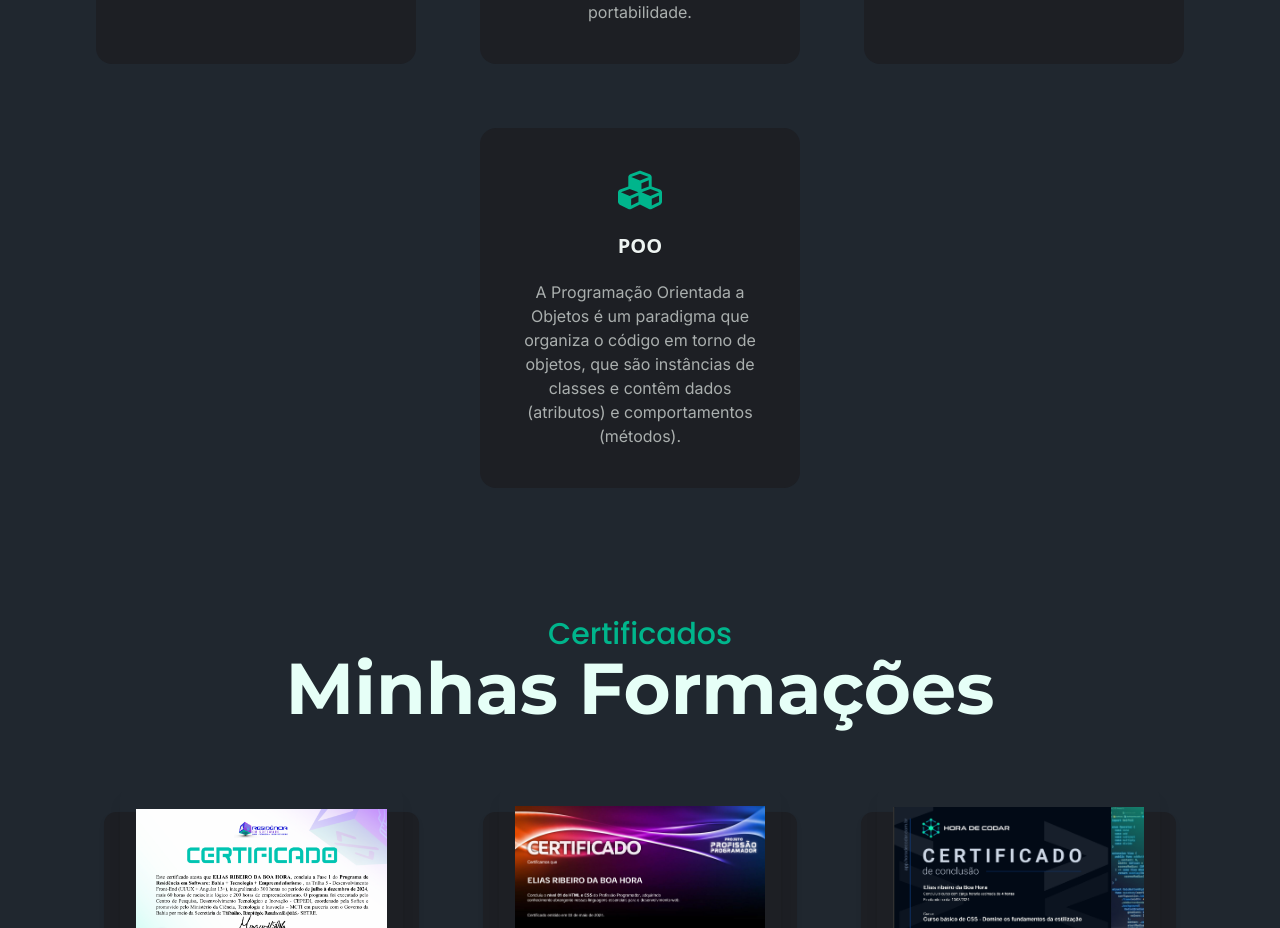
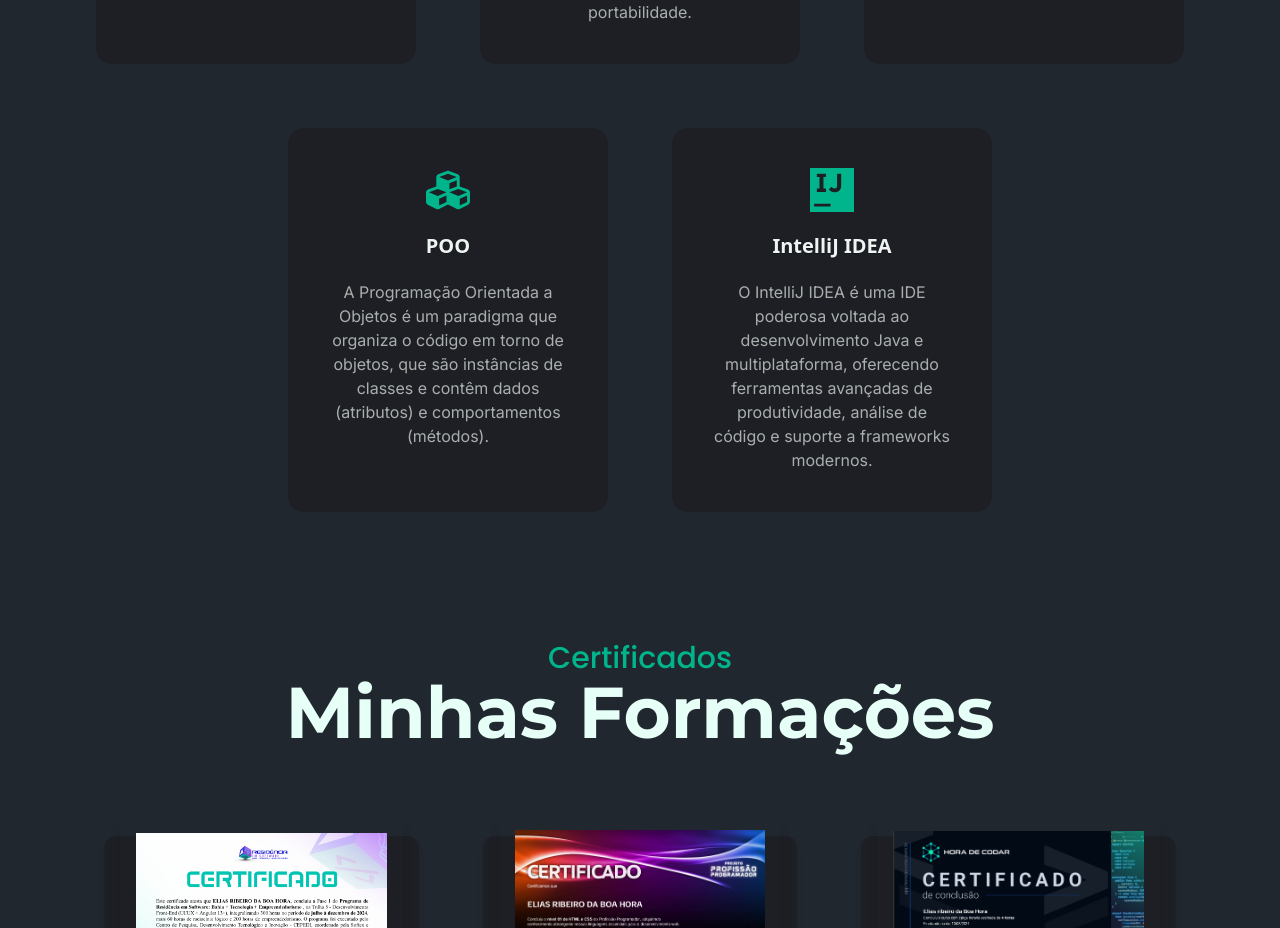
Before and after one commit to Elias700/portfolio, a React (Vite) app: page / in a window 1280 px wide. Shown: the part 5021-5949 px from the top of the page. Built offline with nearby package versions, Linux system fonts and the light colour scheme.

Commit message:
docs/ui: updates portfolio with badge, icon, and description of IntelliJ IDEA

```diff
--- a/src/i18n/translations.ts
+++ b/src/i18n/translations.ts
@@ -35,6 +35,8 @@ export type TranslationDict = {
   'projects.item.rotadomar.desc': string;
   'projects.item.moneytrack.name': string;
   'projects.item.moneytrack.desc': string;
+  'projects.item.intellij.name': string;
+  'projects.item.intellij.desc': string;
   // --- FIM CHAVES NOVAS ---
   'projects.item.bmi.name': string;
   'projects.item.bmi.desc': string;
@@ -103,6 +105,9 @@ export const translations: Record<Lang, TranslationDict> = {
     'projects.item.rotadomar.desc': 'Projeto de guia digital completo sobre as praias de Salvador, fornecendo informações ricas (belezas,       história, curiosidades) e dados práticos (clima e maré) para planejar a visita perfeita.',
     'projects.item.moneytrack.name': 'Money Track',
     'projects.item.moneytrack.desc': 'Aplicativo de acompanhamento financeiro em desenvolvimento, focado em capacitar os usuários a gerenciar seu dinheiro com clareza e controle. A plataforma centraliza despesas, categorias, histórico e insights, oferecendo uma experiência intuitiva e organizada para monitorar as finanças e melhorar o orçamento.',
+    'projects.item.intellij.name': 'IntelliJ IDEA',
+    'projects.item.intellij.desc': 'O IntelliJ IDEA é uma IDE poderosa voltada ao desenvolvimento Java e multiplataforma, oferecendo ferramentas avançadas de produtividade, análise de código e suporte a frameworks modernos.',
+
     // --- FIM VALORES NOVOS ---
     'projects.item.bmi.name': 'Calculadora IMC',
     'projects.item.bmi.desc': 'Calcular IMC',
@@ -174,6 +179,8 @@ export const translations: Record<Lang, TranslationDict> = {
     'projects.item.rotadomar.desc': 'Complete digital guide project about the beaches of Salvador, providing rich information (beauty, history, curiosities) and practical data (weather and tides) to plan the perfect visit.',
     'projects.item.moneytrack.name': 'Money Track',
     'projects.item.moneytrack.desc': 'Financial tracking app in development focused on empowering users to manage their money with clarity and control. The platform centralizes expenses, categories, history, and insights, delivering an intuitive and organized experience for monitoring finances and improving budgeting.',
+    'projects.item.intellij.name': 'IntelliJ IDEA',
+    'projects.item.intellij.desc': 'IntelliJ IDEA is a powerful IDE focused on Java and multi-platform development, offering advanced productivity tools, code analysis, and support for modern frameworks.',
     // --- FIM VALORES NOVOS ---
     'projects.item.bmi.name': 'BMI Calculator',
     'projects.item.bmi.desc': 'Calculate BMI',
--- a/src/pages/Skills/LearningSkills.tsx
+++ b/src/pages/Skills/LearningSkills.tsx
@@ -3,6 +3,8 @@ import { FaNetworkWired } from 'react-icons/fa';
 import { useTranslation } from '../../i18n/LanguageContext.tsx';
 import useScrollVisibility from '../../hooks/useScrollVisibility.ts';
 import { FaCubes } from 'react-icons/fa';
+import { SiIntellijidea } from "react-icons/si";
+
 
 const LearningSkills = () => {
     const { t } = useTranslation();
@@ -17,7 +19,8 @@ const LearningSkills = () => {
         { title: 'MySQL Workbench', description: t('learning.mysql.desc'), icon: DiMysql },
         { title: 'Java', description: t('learning.java.desc'), icon: DiJava },
         { title: 'Api Rest', description: t('learning.apirest.desc'), icon: FaNetworkWired },
-        { title: 'POO', description: t('learning.poo.desc'), icon: FaCubes }
+        { title: 'POO', description: t('learning.poo.desc'), icon: FaCubes },
+        { title: 'IntelliJ IDEA', description: t('projects.item.intellij.desc'), icon: SiIntellijidea },
     ];
 
     const { elementRef: titleRef, isVisible: titleVisible } = useScrollVisibility<HTMLDivElement>(0.8);
```
